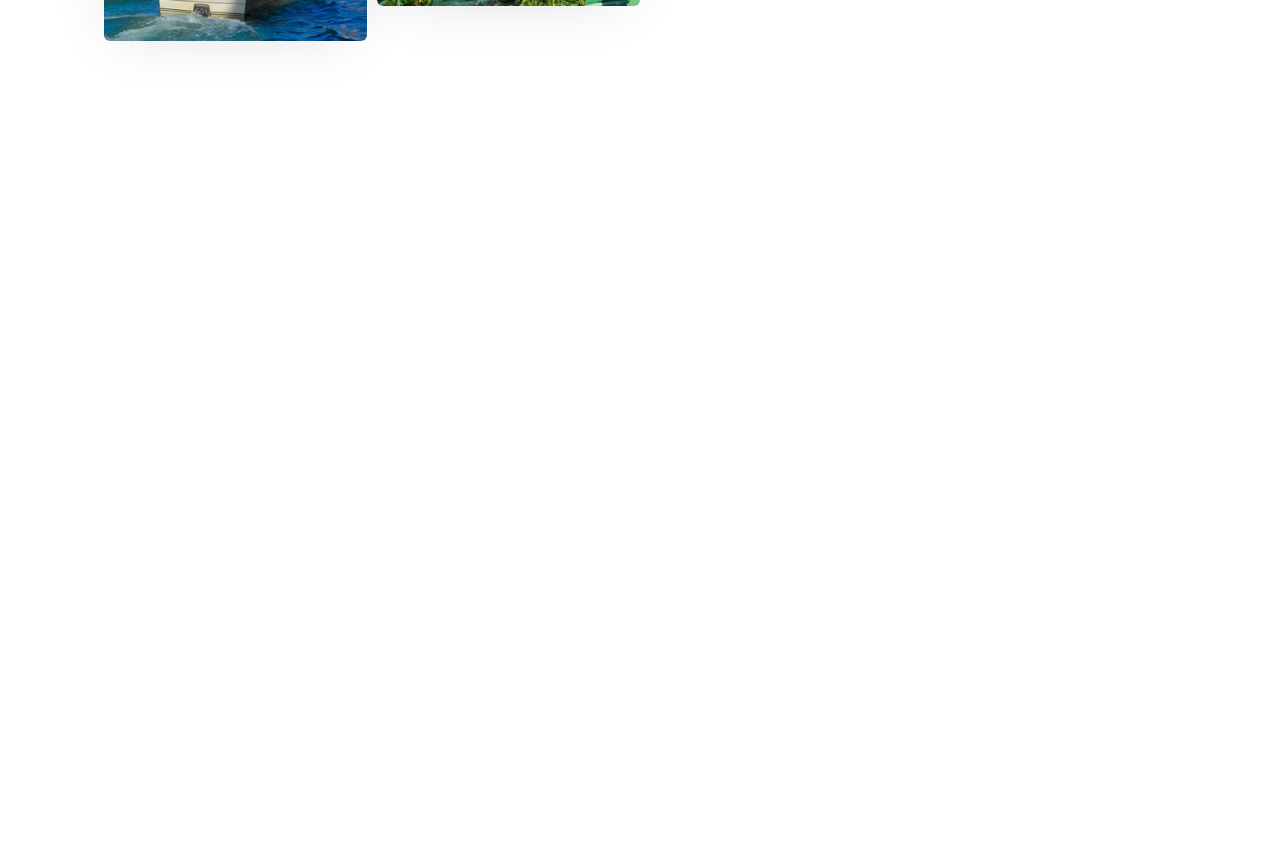
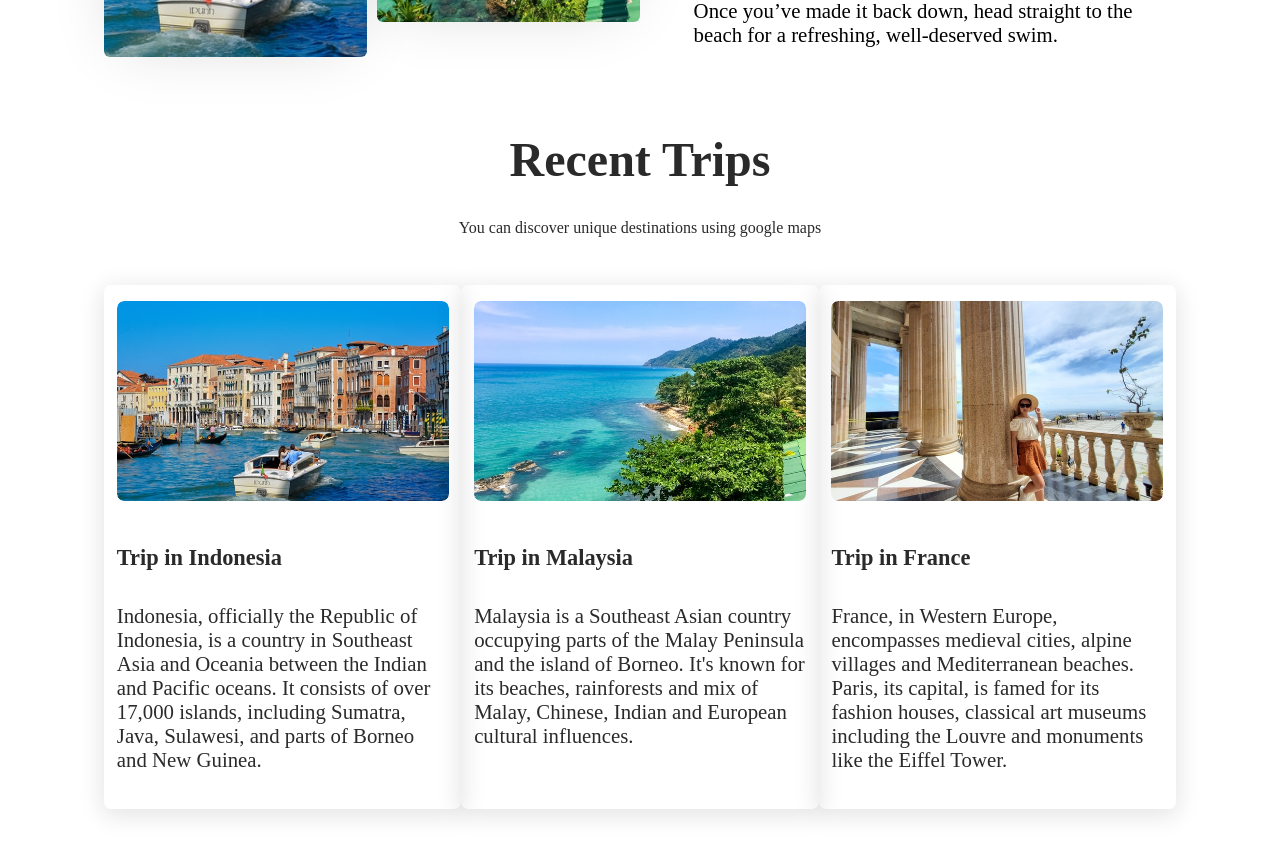
Before and after one commit to pranitdeshpande98/pranitdeshpande98-React-Traventure-Travel_Website, a React (Create React App) app: page / in a window 1280 px wide. Shown: the part 1780-2637 px from the top of the page. Before the commit the page ends 1885 px from the top, so only its background shows below. Built offline with nearby package versions, Linux system fonts and the light colour scheme.

Commit message:
Trip Component UI changes

```diff
--- a/src/components/DestinationStyles.css
+++ b/src/components/DestinationStyles.css
@@ -7,6 +7,9 @@
 
 }
 
+.destination P{
+    font-size: 1.3rem;
+}
 .first-des{
     display: flex;
     align-items: center;
@@ -26,7 +29,7 @@
 .des-text{
     width: 45%;
     text-align: start;
-    font-size: 1.1rem;
+    font-size: 1.4rem;
 }
 
 .des-text h2{
--- a/src/components/Trip.js
+++ b/src/components/Trip.js
@@ -0,0 +1,36 @@
+
+import "./TripStyles.css"
+import TripData from "./TripData";
+import Trip1 from "../assets/5.jpg";
+import Trip2 from "../assets/8.jpg";
+import Trip3 from "../assets/6.jpg";
+
+function Trip(){
+    return(
+        <div className="trip">
+            <h1>Recent Trips</h1>
+            <p>You can discover unique destinations using google maps</p>
+                <div className="tripcard">
+                    <TripData
+                        image={Trip1}
+                        heading="Trip in Indonesia"
+                        text= "Indonesia, officially the Republic of Indonesia, is a country in Southeast Asia and Oceania between the Indian and Pacific oceans. It consists of over 17,000 islands, including Sumatra, Java, Sulawesi, and parts of Borneo and New Guinea."
+                    />
+
+                    <TripData
+                        image={Trip2}
+                        heading="Trip in Malaysia"
+                        text= "Malaysia is a Southeast Asian country occupying parts of the Malay Peninsula and the island of Borneo. It's known for its beaches, rainforests and mix of Malay, Chinese, Indian and European cultural influences."
+                    />
+
+                    <TripData
+                        image={Trip3}
+                        heading="Trip in France"
+                        text="France, in Western Europe, encompasses medieval cities, alpine villages and Mediterranean beaches. Paris, its capital, is famed for its fashion houses, classical art museums including the Louvre and monuments like the Eiffel Tower."
+                    />
+                </div>
+        </div>
+    );
+}
+
+export default Trip
--- a/src/components/TripData.js
+++ b/src/components/TripData.js
@@ -0,0 +1,15 @@
+import "./TripStyles.css";
+
+function TripData(props){
+    return(
+        <div className="t-card">
+            <div className="t-image">
+                <img src={props.image} alt="image" />
+            </div>
+            <h4> {props.heading} </h4>
+            <p> {props.text} </p>
+        </div>
+    );
+}
+
+export default TripData
--- a/src/components/TripStyles.css
+++ b/src/components/TripStyles.css
@@ -0,0 +1,65 @@
+.trip{
+    margin:4rem 6rem;
+    color: #2a2a2a;
+}
+
+.trip h1{
+    font-size: 3rem;
+}
+
+.tripcard{
+    margin-top: 3rem;
+    display: flex;
+    justify-content: space-between;
+}
+
+.t-card{
+    width: 32%;
+    text-align: start;
+    box-shadow: 0 5px 25px 2px rgba(0, 0, 0, 0.11);
+    border-radius: 7px;
+    cursor: pointer;
+    padding: 1rem .8rem;
+}
+
+.t-image{
+    height: 200px;
+    overflow: hidden;
+    border-radius: 7px;
+}
+
+.t-image img{
+    width: 100%;
+    height: 100%;
+    transition: 0.3s ease-in-out;
+    border-radius: 7px;
+}
+
+.t-image:hover img{
+    transform: scale(1.3);
+}
+
+.t-card h4{
+    font-size: 1.4rem;
+    padding: .9rem 0 .2rem 0;
+}
+
+.t-card p{
+    font-size: 1.3rem;
+}
+
+@media screen and (max-width:850px) {
+        .trip{
+            margin: 4rem 2rem;
+        }
+
+        .tripcard{
+            flex-direction: column;
+        }
+
+        .t-card{
+            width: 100%;
+            margin: 1.5rem;
+        }
+
+}
--- a/src/routes/Home.js
+++ b/src/routes/Home.js
@@ -1,7 +1,7 @@
 import Destination from "../components/Destination";
 import Hero from "../components/Hero";
 import Navbar from "../components/Navbar";
-
+import Trip from "../components/Trip";
 function Home () {
     return(
         <>
@@ -16,6 +16,7 @@
         btnClass="show"
         />
         <Destination />
+        <Trip />
         </>
     )
 }
```
